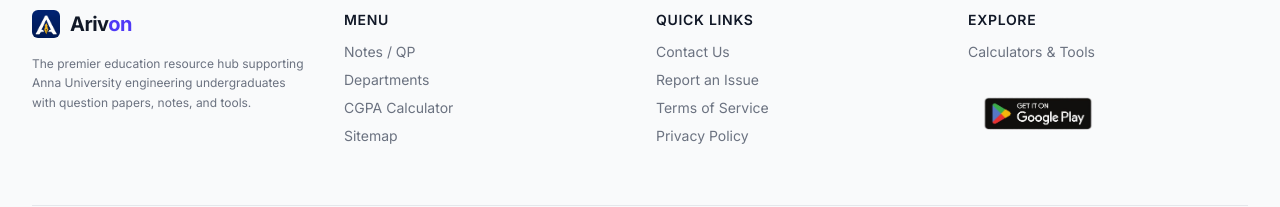
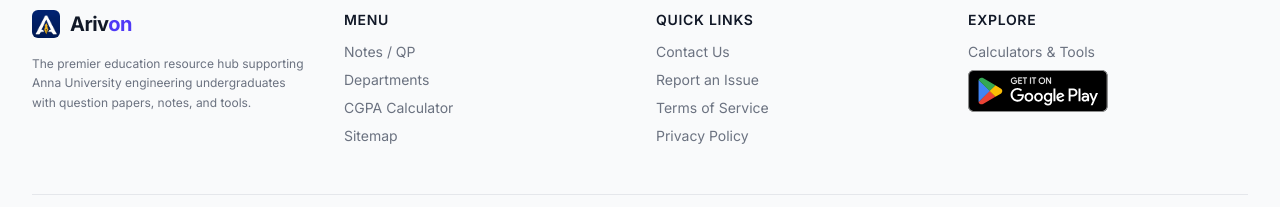
Before and after one commit to arun4374/eduhub, a Next.js app: page / in a window 1280 px wide. Shown: the part 3317-3524 px from the top of the page. Built offline with nearby package versions, Linux system fonts and the light colour scheme; no server answers; the database is empty.

Commit message:
Replace Google Play Badge PNG with SVG version for improved scalability and quality in Footer component

```diff
--- a/components/layout/Footer.tsx
+++ b/components/layout/Footer.tsx
@@ -197,7 +197,7 @@ export function Footer() {
                   aria-label="Get our app on Google Play"
                 >
                   <Image
-                    src="/App/Google_Play_Badge.png"
+                    src="/App/GetitOnGooglePlay.svg"
                     alt="Get it on Google Play"
                     width={140}
                     height={87}
```
Also changed, not shown: public/App/GetItOnGooglePlay.svg (added).
